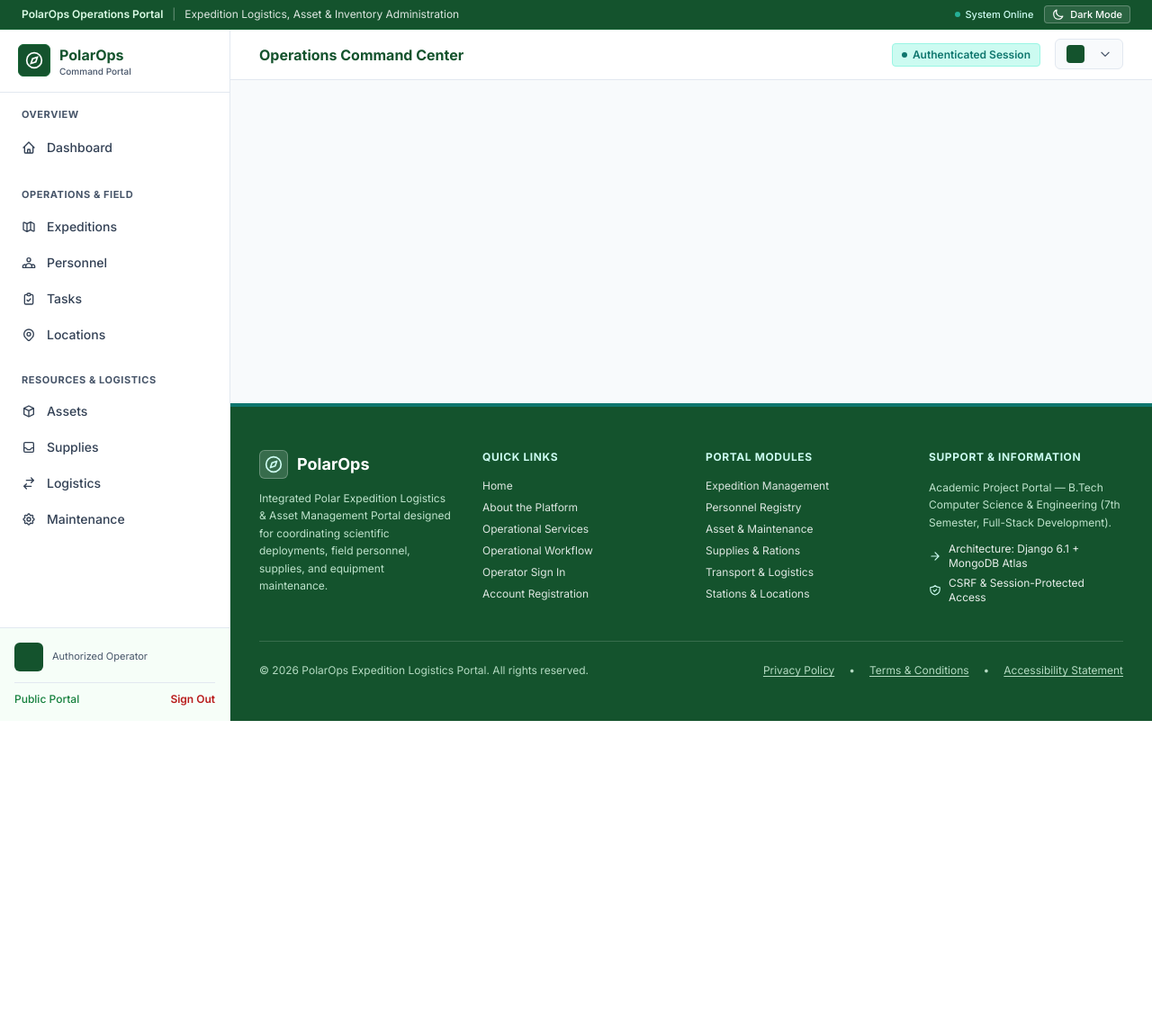
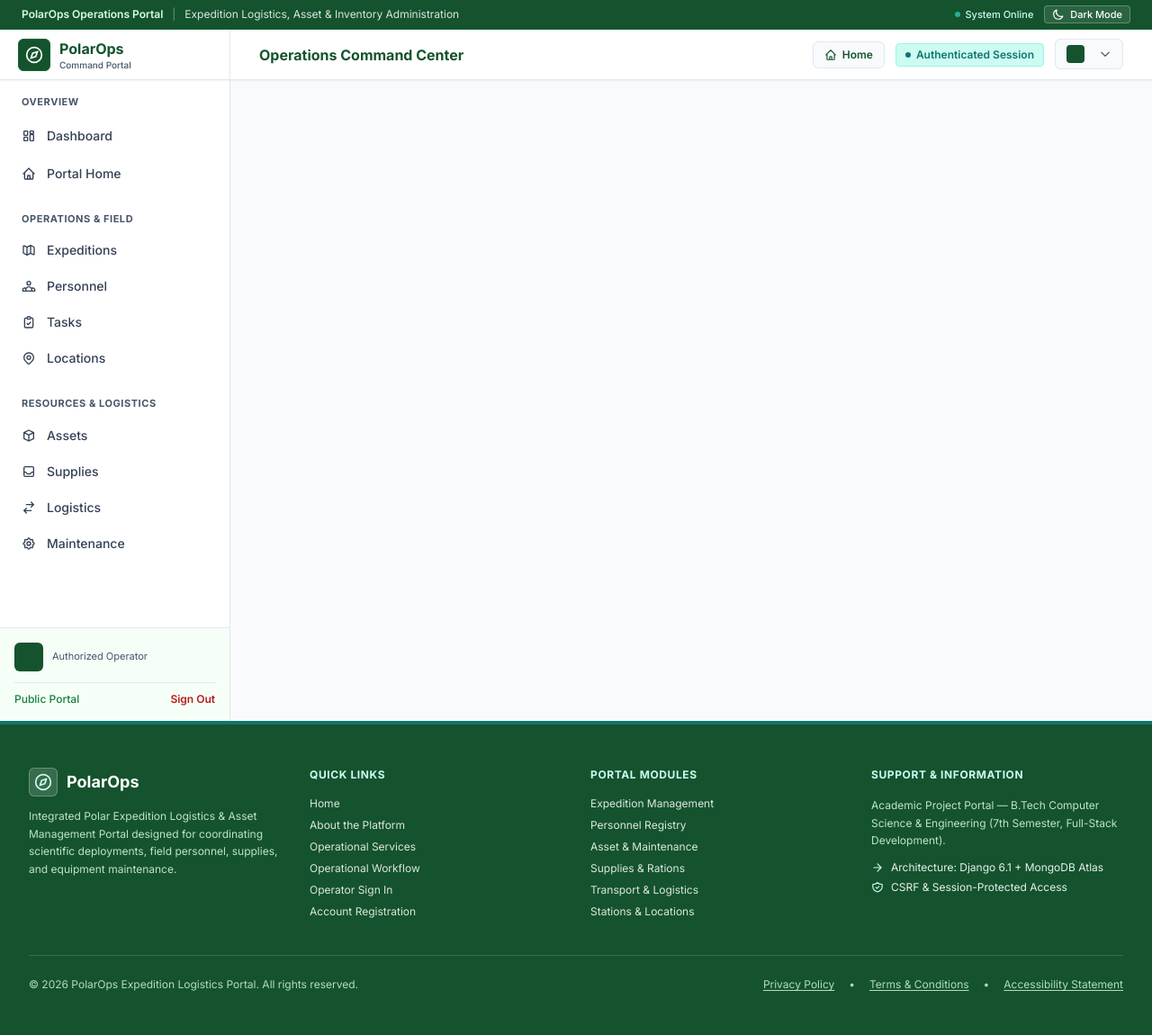
Before and after one commit to pramodpandit72/PolarOps, a Django app: template templates/app_base.html in a window 1280 px wide. Shown: the whole page at 90% size. Before the commit the page ends 801 px from the top, so only its background shows below. Run offline with Django 5.2, Linux system fonts and the light colour scheme; the template is opened without the code that fills it, so the values that code supplies are empty.

Commit message:
feat: add application base layout and public navigation bar templates

```diff
--- a/templates/app_base.html
+++ b/templates/app_base.html
@@ -38,10 +38,12 @@
 
   <a href="#main-content" class="skip-link">Skip to main content</a>
 
+  <!-- Unified Sticky Top Header (Utility Strip + Portal Navbar Together) -->
+  <header class="sticky top-0 z-40">
     <!-- Top Official Government-Style Utility Strip -->
-  <div class="bg-[#14532D] dark:bg-[#0B1220] text-white border-b border-[#166534] dark:border-[#334155] text-xs z-50">
+    <div class="bg-[#14532D] dark:bg-[#0B1220] text-white border-b border-[#166534] dark:border-[#334155] text-xs">
       <div class="px-4 sm:px-6 h-8 flex items-center justify-between gap-4">
-      <div class="flex items-center gap-2.5 truncate">
+        <div class="flex items-center gap-2.5 min-w-0 truncate">
           <span class="font-semibold text-[#DCFCE7] truncate">PolarOps Operations Portal</span>
           <span class="hidden sm:inline text-white/40" aria-hidden="true">|</span>
           <span class="hidden sm:inline text-white/85 truncate">Expedition Logistics, Asset &amp; Inventory Administration</span>
@@ -66,37 +68,106 @@
       </div>
     </div>
 
-  <!-- Mobile Top Navigation Bar -->
-  <header class="lg:hidden sticky top-0 z-40 bg-white dark:bg-[#111C2E] border-b border-[#E2E8F0] dark:border-[#334155] px-4 h-14 flex items-center justify-between">
-    <a href="{% url 'operations:dashboard' %}" class="flex items-center gap-2.5 font-bold text-base text-[#14532D] dark:text-[#DCFCE7]">
-      <div class="w-8 h-8 rounded-md bg-[#14532D] dark:bg-[#15803D] flex items-center justify-center text-white">
-        <svg class="w-4 h-4" viewBox="0 0 24 24" fill="none" stroke="currentColor" stroke-width="2" aria-hidden="true">
+    <!-- Main Portal & Workspace Top Bar -->
+    <div class="bg-white dark:bg-[#111C2E] border-b border-[#E2E8F0] dark:border-[#334155] shadow-xs h-14 flex items-center transition-colors">
+      <!-- Brand Column (aligns with 16rem sidebar on desktop) -->
+      <div class="lg:w-64 lg:border-r lg:border-[#E2E8F0] lg:dark:border-[#334155] px-4 lg:px-5 h-full flex items-center shrink-0">
+        <a href="{% url 'core:index' %}" title="Go to Landing Page" class="flex items-center gap-2.5">
+          <div class="w-9 h-9 rounded-md bg-[#14532D] dark:bg-[#15803D] flex items-center justify-center text-white border border-[#166534] shrink-0">
+            <svg class="w-5 h-5" viewBox="0 0 24 24" fill="none" stroke="currentColor" stroke-width="2" aria-hidden="true">
               <circle cx="12" cy="12" r="10"/>
               <polygon points="16.24 7.76 14.12 14.12 7.76 16.24 9.88 9.88 16.24 7.76"/>
             </svg>
           </div>
-      <span>PolarOps</span>
+          <div class="leading-tight">
+            <span class="block font-bold text-base text-[#14532D] dark:text-[#DCFCE7]">PolarOps</span>
+            <span class="hidden sm:block text-[10px] font-medium text-[#475569] dark:text-[#94A3B8]">Command Portal</span>
+          </div>
         </a>
-    <div class="flex items-center gap-2">
+      </div>
+
+      <!-- Workspace Title & Account Controls -->
+      <div class="flex-1 px-4 sm:px-6 lg:px-8 h-full flex items-center justify-between gap-3 min-w-0">
+        <h1 class="hidden md:block text-base font-bold text-[#14532D] dark:text-[#DCFCE7] truncate">
+          {% block page_title %}Operations Command Center{% endblock %}
+        </h1>
+
+        <div class="ml-auto flex items-center gap-2.5 sm:gap-3 shrink-0">
+          <a href="{% url 'core:index' %}"
+            class="hidden sm:inline-flex items-center gap-1.5 px-3 py-1.5 rounded-md border border-[#E2E8F0] dark:border-[#334155] bg-[#F8FAFC] dark:bg-[#17263A] text-xs font-semibold text-[#14532D] dark:text-[#DCFCE7] hover:bg-[#F0FDF4] dark:hover:bg-[#111C2E] hover:border-[#15803D] transition-colors">
+            <svg class="w-3.5 h-3.5" fill="none" viewBox="0 0 24 24" stroke="currentColor" aria-hidden="true">
+              <path stroke-linecap="round" stroke-linejoin="round" stroke-width="2" d="M3 12l2-2m0 0l7-7 7 7M5 10v10a1 1 0 001 1h3m10-11l2 2m-2-2v10a1 1 0 01-1 1h-3m-6 0a1 1 0 001-1v-4a1 1 0 011-1h2a1 1 0 011 1v4a1 1 0 001 1m-6 0h6"/>
+            </svg>
+            <span>Home</span>
+          </a>
+
+          <span class="hidden xl:inline-flex items-center gap-1.5 text-xs font-semibold px-2.5 py-1 rounded bg-[#CCFBF1] dark:bg-[#0F766E]/30 text-[#0F766E] dark:text-[#CCFBF1] border border-[#99F6E4] dark:border-[#0F766E]">
+            <span class="w-1.5 h-1.5 rounded-full bg-[#0F766E] dark:bg-[#2DD4BF] inline-block"></span>
+            Authenticated Session
+          </span>
+
+          <!-- Account Dropdown -->
+          <div class="relative">
+            <button type="button" data-dropdown-toggle="user-account-menu" aria-expanded="false" aria-haspopup="true"
+              class="inline-flex items-center gap-2 px-2.5 sm:px-3 py-1.5 rounded-md border border-[#E2E8F0] dark:border-[#334155] bg-[#F8FAFC] dark:bg-[#17263A] text-xs font-semibold text-[#0F172A] dark:text-[#F8FAFC] hover:border-[#15803D] transition-colors">
+              <span class="w-5 h-5 rounded bg-[#14532D] dark:bg-[#15803D] text-white flex items-center justify-center text-[10px] font-bold">
+                {{ request.user.username|slice:":1"|upper }}
+              </span>
+              <span class="hidden sm:inline">{{ request.user.username }}</span>
+              <svg class="w-3.5 h-3.5 text-[#475569] dark:text-[#94A3B8]" fill="none" viewBox="0 0 24 24" stroke="currentColor" aria-hidden="true">
+                <path stroke-linecap="round" stroke-linejoin="round" stroke-width="2" d="M19 9l-7 7-7-7"/>
+              </svg>
+            </button>
+            <div id="user-account-menu" data-dropdown-menu role="menu"
+              class="hidden absolute right-0 mt-1.5 w-48 gov-card py-1.5 z-50">
+              <div class="px-3.5 py-2 border-b border-[#E2E8F0] dark:border-[#334155]">
+                <p class="text-xs font-bold text-[#0F172A] dark:text-[#F8FAFC] truncate">{{ request.user.username }}</p>
+                <p class="text-[11px] text-[#475569] dark:text-[#94A3B8]">Portal Operator</p>
+              </div>
+              <a href="{% url 'operations:dashboard' %}" role="menuitem" class="block px-3.5 py-2 text-xs text-[#334155] dark:text-[#E2E8F0] hover:bg-[#F0FDF4] dark:hover:bg-[#111C2E]">
+                Dashboard Overview
+              </a>
+              <a href="{% url 'core:index' %}" role="menuitem" class="block px-3.5 py-2 text-xs text-[#334155] dark:text-[#E2E8F0] hover:bg-[#F0FDF4] dark:hover:bg-[#111C2E]">
+                Public Portal Home
+              </a>
+              {% if request.user.is_staff %}
+              <a href="/admin/" role="menuitem" class="block px-3.5 py-2 text-xs text-[#334155] dark:text-[#E2E8F0] hover:bg-[#F0FDF4] dark:hover:bg-[#111C2E]">
+                Django Administration
+              </a>
+              {% endif %}
+              <div class="border-t border-[#E2E8F0] dark:border-[#334155] mt-1 pt-1">
+                <form method="post" action="{% url 'logout' %}">
+                  {% csrf_token %}
+                  <button type="submit" role="menuitem" class="w-full text-left px-3.5 py-2 text-xs font-semibold text-[#B91C1C] dark:text-[#FCA5A5] hover:bg-red-50 dark:hover:bg-red-950/30">
+                    Sign Out
+                  </button>
+                </form>
+              </div>
+            </div>
+          </div>
+
+          <!-- Mobile Sidebar Toggle -->
           <button id="sidebar-toggle" type="button" aria-label="Open navigation menu" aria-controls="app-sidebar"
-        class="p-2 rounded-md border border-[#E2E8F0] dark:border-[#334155] text-[#334155] dark:text-[#E2E8F0] hover:bg-[#F0FDF4] dark:hover:bg-[#17263A]">
+            class="lg:hidden p-2 rounded-md border border-[#E2E8F0] dark:border-[#334155] text-[#334155] dark:text-[#E2E8F0] hover:bg-[#F0FDF4] dark:hover:bg-[#17263A]">
             <svg class="w-5 h-5" fill="none" viewBox="0 0 24 24" stroke="currentColor" aria-hidden="true">
               <path stroke-linecap="round" stroke-linejoin="round" stroke-width="2" d="M4 6h16M4 12h16M4 18h16"/>
             </svg>
           </button>
         </div>
+      </div>
+    </div>
   </header>
 
   <div class="flex-1 flex min-w-0">
     <!-- Mobile Sidebar Backdrop -->
-    <div id="sidebar-backdrop" class="fixed inset-0 bg-black/50 z-40 hidden lg:hidden"></div>
+    <div id="sidebar-backdrop" class="fixed inset-0 bg-black/50 z-[45] hidden lg:hidden"></div>
 
     <!-- Institutional Sidebar Navigation -->
     <aside id="app-sidebar" aria-label="Portal sidebar navigation"
-      class="fixed lg:sticky top-0 lg:top-8 h-screen lg:h-[calc(100vh-2rem)] w-64 bg-white dark:bg-[#111C2E] border-r border-[#E2E8F0] dark:border-[#334155] z-50 lg:z-30 flex flex-col shrink-0 transition-transform duration-200 -translate-x-full lg:translate-x-0">
+      class="fixed inset-y-0 left-0 lg:sticky lg:top-[5.5rem] h-screen lg:h-[calc(100vh-5.5rem)] w-64 bg-white dark:bg-[#111C2E] border-r border-[#E2E8F0] dark:border-[#334155] z-50 lg:z-30 flex flex-col shrink-0 transition-transform duration-200 -translate-x-full lg:translate-x-0">
 
-      <!-- Brand Header -->
-      <div class="px-5 py-4 border-b border-[#E2E8F0] dark:border-[#334155] flex items-center justify-between">
+      <!-- Mobile Drawer Brand Header -->
+      <div class="lg:hidden px-5 py-4 border-b border-[#E2E8F0] dark:border-[#334155] flex items-center justify-between">
         <a href="{% url 'operations:dashboard' %}" class="flex items-center gap-2.5">
           <div class="w-9 h-9 rounded-md bg-[#14532D] dark:bg-[#15803D] flex items-center justify-center text-white border border-[#166534]">
             <svg class="w-5 h-5" viewBox="0 0 24 24" fill="none" stroke="currentColor" stroke-width="2" aria-hidden="true">
@@ -110,7 +181,7 @@
           </div>
         </a>
         <button id="sidebar-close" type="button" aria-label="Close navigation menu"
-          class="lg:hidden p-1.5 rounded-md text-[#475569] dark:text-[#CBD5E1] hover:bg-[#F0FDF4] dark:hover:bg-[#17263A]">
+          class="p-1.5 rounded-md text-[#475569] dark:text-[#CBD5E1] hover:bg-[#F0FDF4] dark:hover:bg-[#17263A]">
           <svg class="w-5 h-5" fill="none" viewBox="0 0 24 24" stroke="currentColor" aria-hidden="true">
             <path stroke-linecap="round" stroke-linejoin="round" stroke-width="2" d="M6 18L18 6M6 6l12 12"/>
           </svg>
@@ -122,13 +193,22 @@
         <!-- Overview -->
         <div>
           <p class="px-3 text-[11px] font-bold uppercase tracking-wider text-[#475569] dark:text-[#94A3B8] mb-2">Overview</p>
+          <div class="space-y-1">
             <a href="{% url 'operations:dashboard' %}"
               class="flex items-center gap-3 px-3 py-2.5 rounded-md text-sm transition-colors {% if request.resolver_match.url_name == 'dashboard' %}bg-[#15803D] text-white font-semibold shadow-xs{% else %}text-[#334155] dark:text-[#E2E8F0] hover:bg-[#F0FDF4] dark:hover:bg-[#17263A] hover:text-[#14532D] dark:hover:text-[#DCFCE7] font-medium{% endif %}">
               <svg class="w-4 h-4 shrink-0" fill="none" viewBox="0 0 24 24" stroke="currentColor" aria-hidden="true">
-              <path stroke-linecap="round" stroke-linejoin="round" stroke-width="2" d="M3 12l2-2m0 0l7-7 7 7M5 10v10a1 1 0 001 1h3m10-11l2 2m-2-2v10a1 1 0 01-1 1h-3m-6 0a1 1 0 001-1v-4a1 1 0 011-1h2a1 1 0 011 1v4a1 1 0 001 1m-6 0h6"/>
+                <path stroke-linecap="round" stroke-linejoin="round" stroke-width="2" d="M4 5a1 1 0 011-1h4a1 1 0 011 1v5a1 1 0 01-1 1H5a1 1 0 01-1-1V5zM14 5a1 1 0 011-1h4a1 1 0 011 1v2a1 1 0 01-1 1h-4a1 1 0 01-1-1V5zM4 15a1 1 0 011-1h4a1 1 0 011 1v4a1 1 0 01-1 1H5a1 1 0 01-1-1v-4zM14 11a1 1 0 011-1h4a1 1 0 011 1v8a1 1 0 01-1 1h-4a1 1 0 01-1-1v-8z"/>
               </svg>
               Dashboard
             </a>
+            <a href="{% url 'core:index' %}"
+              class="flex items-center gap-3 px-3 py-2 rounded-md text-sm transition-colors text-[#334155] dark:text-[#E2E8F0] hover:bg-[#F0FDF4] dark:hover:bg-[#17263A] hover:text-[#14532D] dark:hover:text-[#DCFCE7] font-medium">
+              <svg class="w-4 h-4 shrink-0" fill="none" viewBox="0 0 24 24" stroke="currentColor" aria-hidden="true">
+                <path stroke-linecap="round" stroke-linejoin="round" stroke-width="2" d="M3 12l2-2m0 0l7-7 7 7M5 10v10a1 1 0 001 1h3m10-11l2 2m-2-2v10a1 1 0 01-1 1h-3m-6 0a1 1 0 001-1v-4a1 1 0 011-1h2a1 1 0 011 1v4a1 1 0 001 1m-6 0h6"/>
+              </svg>
+              Portal Home
+            </a>
+          </div>
         </div>
 
         <!-- Expedition Operations -->
@@ -232,59 +312,6 @@
 
     <!-- Main Content Column -->
     <div class="flex-1 flex flex-col min-w-0">
-      <!-- Desktop Workspace Header -->
-      <header class="hidden lg:flex sticky top-8 z-20 bg-white dark:bg-[#111C2E] border-b border-[#E2E8F0] dark:border-[#334155] px-8 h-14 items-center justify-between">
-        <div class="flex items-center gap-3">
-          <h1 class="text-base font-bold text-[#14532D] dark:text-[#DCFCE7]">{% block page_title %}Operations Command Center{% endblock %}</h1>
-        </div>
-        <div class="flex items-center gap-4">
-          <span class="inline-flex items-center gap-1.5 text-xs font-semibold px-2.5 py-1 rounded bg-[#CCFBF1] dark:bg-[#0F766E]/30 text-[#0F766E] dark:text-[#CCFBF1] border border-[#99F6E4] dark:border-[#0F766E]">
-            <span class="w-1.5 h-1.5 rounded-full bg-[#0F766E] dark:bg-[#2DD4BF] inline-block"></span>
-            Authenticated Session
-          </span>
-
-          <!-- Account Dropdown -->
-          <div class="relative">
-            <button type="button" data-dropdown-toggle="user-account-menu" aria-expanded="false" aria-haspopup="true"
-              class="inline-flex items-center gap-2 px-3 py-1.5 rounded-md border border-[#E2E8F0] dark:border-[#334155] bg-[#F8FAFC] dark:bg-[#17263A] text-xs font-semibold text-[#0F172A] dark:text-[#F8FAFC] hover:border-[#15803D] transition-colors">
-              <span class="w-5 h-5 rounded bg-[#14532D] dark:bg-[#15803D] text-white flex items-center justify-center text-[10px] font-bold">
-                {{ request.user.username|slice:":1"|upper }}
-              </span>
-              <span>{{ request.user.username }}</span>
-              <svg class="w-3.5 h-3.5 text-[#475569] dark:text-[#94A3B8]" fill="none" viewBox="0 0 24 24" stroke="currentColor" aria-hidden="true">
-                <path stroke-linecap="round" stroke-linejoin="round" stroke-width="2" d="M19 9l-7 7-7-7"/>
-              </svg>
-            </button>
-            <div id="user-account-menu" data-dropdown-menu role="menu"
-              class="hidden absolute right-0 mt-1.5 w-48 gov-card py-1.5 z-50">
-              <div class="px-3.5 py-2 border-b border-[#E2E8F0] dark:border-[#334155]">
-                <p class="text-xs font-bold text-[#0F172A] dark:text-[#F8FAFC] truncate">{{ request.user.username }}</p>
-                <p class="text-[11px] text-[#475569] dark:text-[#94A3B8]">Portal Operator</p>
-              </div>
-              <a href="{% url 'operations:dashboard' %}" role="menuitem" class="block px-3.5 py-2 text-xs text-[#334155] dark:text-[#E2E8F0] hover:bg-[#F0FDF4] dark:hover:bg-[#111C2E]">
-                Dashboard Overview
-              </a>
-              <a href="{% url 'core:index' %}" role="menuitem" class="block px-3.5 py-2 text-xs text-[#334155] dark:text-[#E2E8F0] hover:bg-[#F0FDF4] dark:hover:bg-[#111C2E]">
-                Public Portal Home
-              </a>
-              {% if request.user.is_staff %}
-              <a href="/admin/" role="menuitem" class="block px-3.5 py-2 text-xs text-[#334155] dark:text-[#E2E8F0] hover:bg-[#F0FDF4] dark:hover:bg-[#111C2E]">
-                Django Administration
-              </a>
-              {% endif %}
-              <div class="border-t border-[#E2E8F0] dark:border-[#334155] mt-1 pt-1">
-                <form method="post" action="{% url 'logout' %}">
-                  {% csrf_token %}
-                  <button type="submit" role="menuitem" class="w-full text-left px-3.5 py-2 text-xs font-semibold text-[#B91C1C] dark:text-[#FCA5A5] hover:bg-red-50 dark:hover:bg-red-950/30">
-                    Sign Out
-                  </button>
-                </form>
-              </div>
-            </div>
-          </div>
-        </div>
-      </header>
-
       <!-- Django Flash Messages -->
       {% if messages %}
       <div class="px-4 sm:px-8 pt-4" aria-live="polite">
@@ -301,10 +328,10 @@
       <main id="main-content" class="flex-1 p-4 sm:p-6 lg:p-8">
         {% block app_content %}{% endblock %}
       </main>
+    </div>
+  </div>
 
   {% include 'components/footer.html' %}
-    </div>
-  </div>
 
   <!-- Mobile Sidebar Drawer Script -->
   <script>
--- a/templates/components/public_navbar.html
+++ b/templates/components/public_navbar.html
@@ -1,3 +1,5 @@
+<!-- Unified Sticky Top Header (Utility Strip + Public Portal Navbar Together) -->
+<header class="sticky top-0 z-40">
   <!-- Official Top Utility Strip -->
   <div class="bg-[#14532D] dark:bg-[#0B1220] text-white border-b border-[#166534] dark:border-[#334155] text-xs">
     <div class="max-w-7xl mx-auto px-4 sm:px-6 lg:px-8 h-9 flex items-center justify-between gap-4">
@@ -29,7 +31,7 @@
   </div>
 
   <!-- Main Portal Navbar -->
-<header class="sticky top-0 z-40 bg-white dark:bg-[#111C2E] border-b border-[#E2E8F0] dark:border-[#334155] shadow-xs transition-colors">
+  <div class="bg-white dark:bg-[#111C2E] border-b border-[#E2E8F0] dark:border-[#334155] shadow-xs transition-colors">
   <div class="max-w-7xl mx-auto px-4 sm:px-6 lg:px-8">
     <div class="flex items-center justify-between h-16">
       <!-- Emblem & Official Title -->
@@ -112,4 +114,5 @@
       {% endif %}
     </div>
   </div>
+  </div>
 </header>
```
Lines whose indentation alone changed are shown as unchanged.
